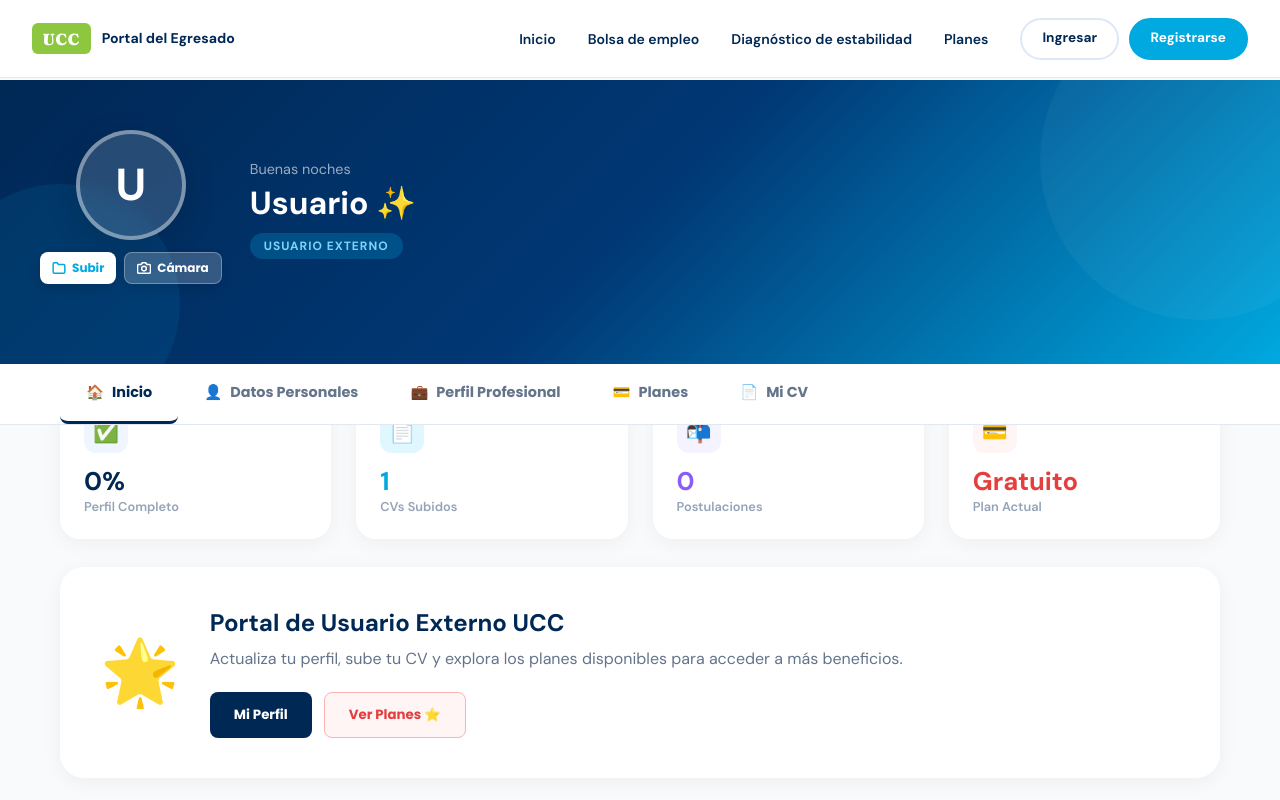
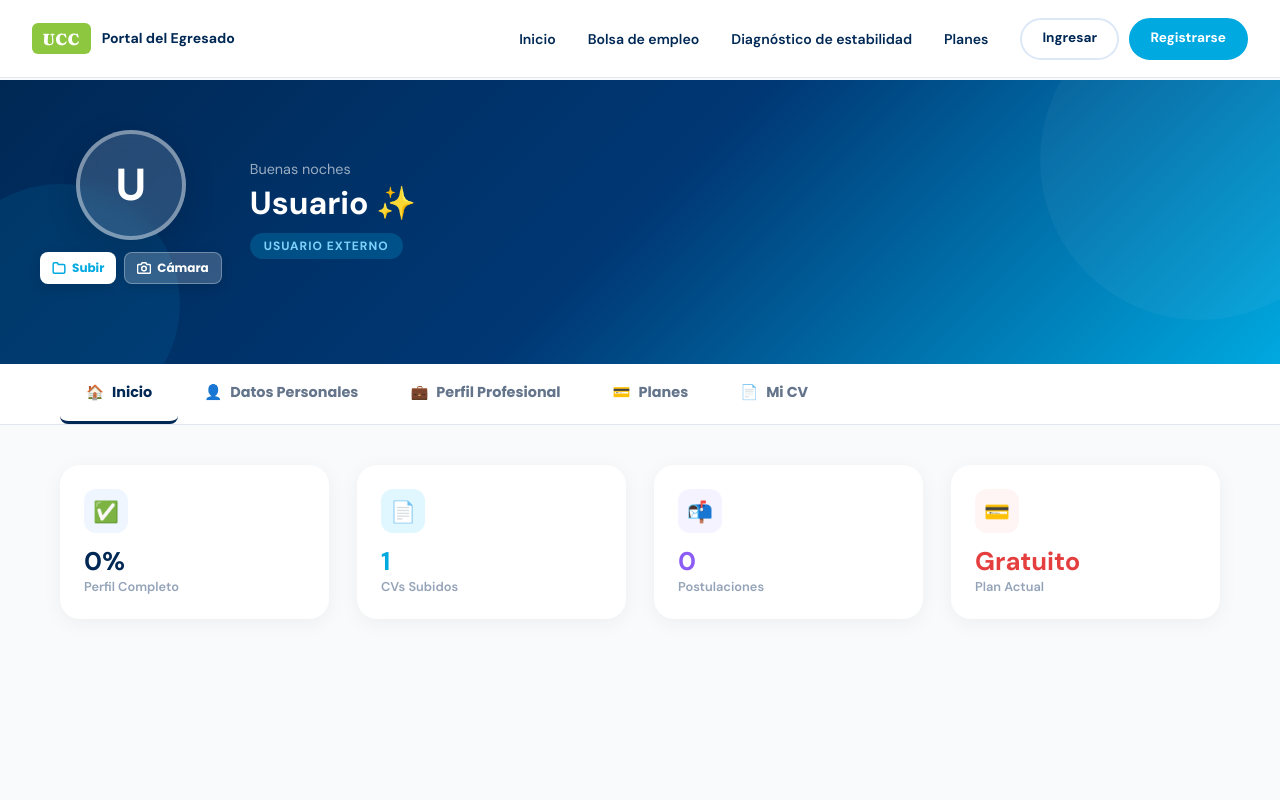
Before and after one commit to Andres0606/proyecto-ia, a Next.js app in the folder Front/: page /dashboard-externo in a window 1280 px wide. Shown: the top 800 px of the page. Built offline with nearby package versions, Linux system fonts and the light colour scheme.

Commit message:
mejoras en usuario externo

```diff
--- a/Front/app/dashboard-externo/page.tsx
+++ b/Front/app/dashboard-externo/page.tsx
@@ -359,11 +359,11 @@ export default function DashboardExterno() {
         </div>
 
         {/* Content */}
-        <div style={{ maxWidth: '1200px', margin: '-40px auto 60px', padding: '0 20px', position: 'relative', zIndex: 10 }}>
+        <div style={{ maxWidth: '1200px', margin: '40px auto 60px', padding: '0 20px', position: 'relative', zIndex: 10 }}>
 
           {activeSection === 'none' && (
-            <div>
-              <div className="responsive-grid-4" style={{ marginBottom: '28px' }}>
+            <div style={{ animation: 'fadeIn 0.5s ease-out' }}>
+              <div className="responsive-grid-4" style={{ marginBottom: '40px', gap: '28px' }}>
                 {[
                   { label: 'Perfil Completo', val: `${completionPct}%`, icon: '✅', color: 'var(--ucc-navy)', bg: '#eff6ff' },
                   { label: 'CVs Subidos', val: '1', icon: '📄', color: '#00A9E0', bg: '#e0f7ff' },
@@ -376,17 +376,6 @@ export default function DashboardExterno() {
                     <p style={{ margin: 0, fontSize: '0.8rem', color: '#94a3b8', fontWeight: 600 }}>{c.label}</p>
                   </div>
                 ))}
-              </div>
-              <div style={{ background: 'white', borderRadius: '24px', padding: '40px', boxShadow: '0 4px 20px rgba(0,0,0,0.05)', display: 'flex', gap: '30px', alignItems: 'center', flexWrap: 'wrap' }}>
-                <div style={{ fontSize: '4rem' }}>🌟</div>
-                <div style={{ flex: 1, minWidth: '240px' }}>
-                  <h2 style={{ color: 'var(--ucc-navy)', fontWeight: 800, margin: '0 0 8px' }}>Portal de Usuario Externo UCC</h2>
-                  <p style={{ color: '#64748b', lineHeight: 1.6, margin: '0 0 20px' }}>Actualiza tu perfil, sube tu CV y explora los planes disponibles para acceder a más beneficios.</p>
-                  <div style={{ display: 'flex', gap: '12px', flexWrap: 'wrap' }}>
-                    <button onClick={() => setActiveSection('professional')} style={{ background: 'var(--ucc-navy)', color: 'white', border: 'none', borderRadius: '12px', padding: '12px 24px', fontWeight: 700, cursor: 'pointer' }}>Mi Perfil</button>
-                    <button onClick={() => setActiveSection('plans')} style={{ background: '#fff5f5', color: '#e53e3e', border: '1px solid #feb2b2', borderRadius: '12px', padding: '12px 24px', fontWeight: 700, cursor: 'pointer' }}>Ver Planes ⭐</button>
-                  </div>
-                </div>
               </div>
             </div>
           )}
```
